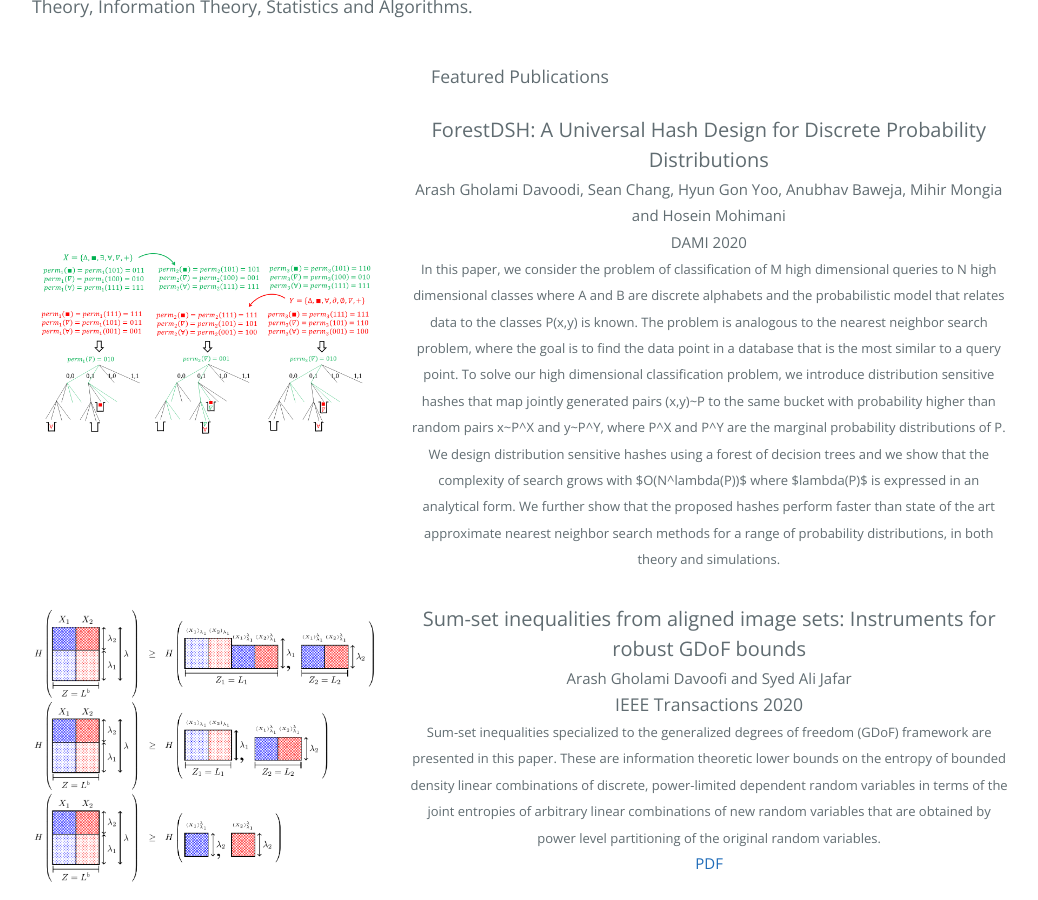
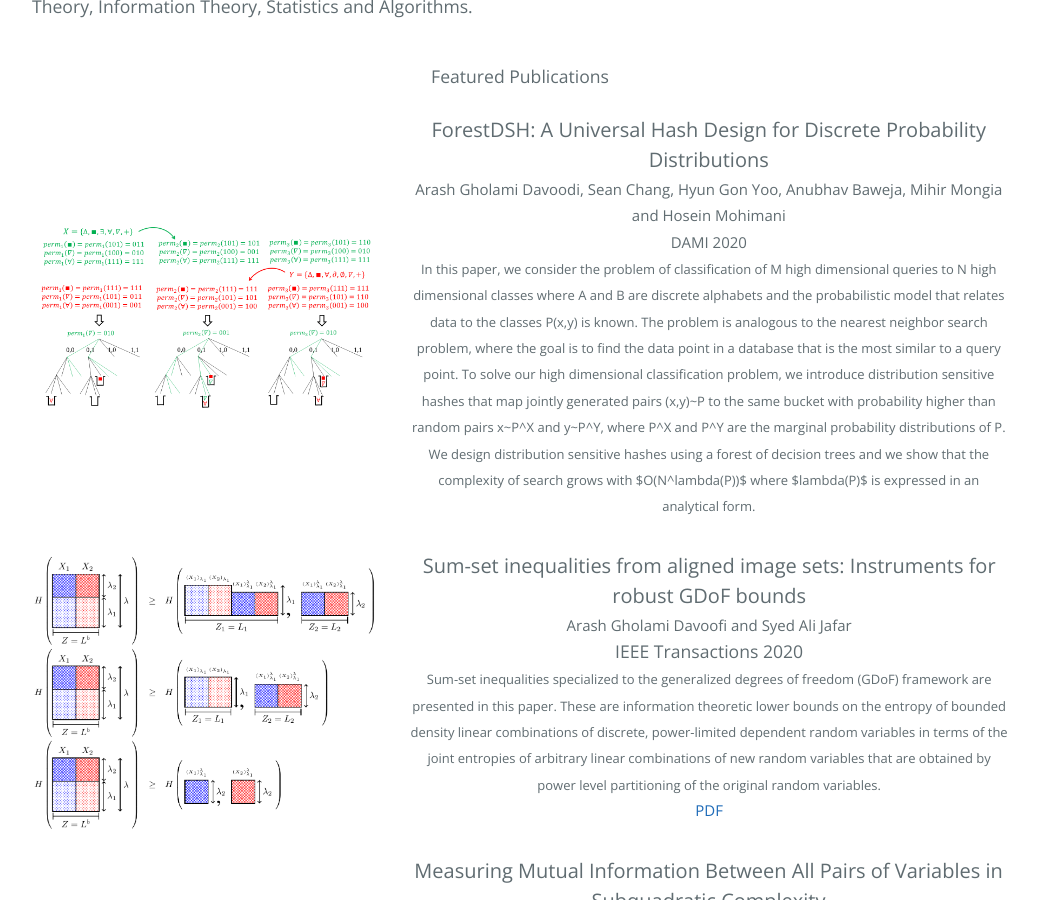
Before and after one commit to arashgholami/arashgholami.github.io, a Jekyll site: the page built from index.md, in a window 1280 px wide and 900 px high, scrolled down 626 px. Shown: the whole window, without its empty margins (120-1158 px from the left). Built offline with Jekyll 4.4.1, drawn with Linux system fonts in a browser that asks for light colours.

Commit message:
Update index.md

```diff
--- a/index.md
+++ b/index.md
@@ -35,7 +35,7 @@ layout: default
             <font style="font-size:20px">ForestDSH: A Universal Hash Design for Discrete Probability Distributions</font><br>
             <font style="font-size:15px">Arash Gholami Davoodi, Sean Chang, Hyun Gon Yoo, Anubhav Baweja, Mihir Mongia and Hosein Mohimani<br>
             DAMI 2020</font><br>
-            <font style="font-size:13px">In this paper, we consider the problem of classification of M high dimensional queries to N high dimensional classes  where A and B are discrete alphabets and the probabilistic model that relates data to the classes P(x,y) is known. The problem is analogous  to the  nearest neighbor search problem, where the goal is to find the data point in a database that is the most similar to a query point. To solve our high dimensional classification problem, we introduce distribution sensitive hashes that map jointly generated pairs (x,y)~P  to the same bucket with probability higher than random pairs x~P^X and y~P^Y, where  P^X and P^Y are the marginal probability distributions of P. We design distribution sensitive hashes using a forest of decision trees and we show that the complexity of search grows with $O(N^lambda(P))$ where $lambda(P)$ is expressed in an analytical form. We further show that the proposed hashes perform faster than state of the art approximate nearest neighbor search methods for a range of probability distributions, in both theory and simulations. </font><br>
+            <font style="font-size:13px">In this paper, we consider the problem of classification of M high dimensional queries to N high dimensional classes  where A and B are discrete alphabets and the probabilistic model that relates data to the classes P(x,y) is known. The problem is analogous to the  nearest neighbor search problem, where the goal is to find the data point in a database that is the most similar to a query point. To solve our high dimensional classification problem, we introduce distribution sensitive hashes that map jointly generated pairs (x,y)~P  to the same bucket with probability higher than random pairs x~P^X and y~P^Y, where  P^X and P^Y are the marginal probability distributions of P. We design distribution sensitive hashes using a forest of decision trees and we show that the complexity of search grows with $O(N^lambda(P))$ where $lambda(P)$ is expressed in an analytical form.  </font><br>
 <font style="font-size:15px"> </font>
           </p>
         </td>
```
